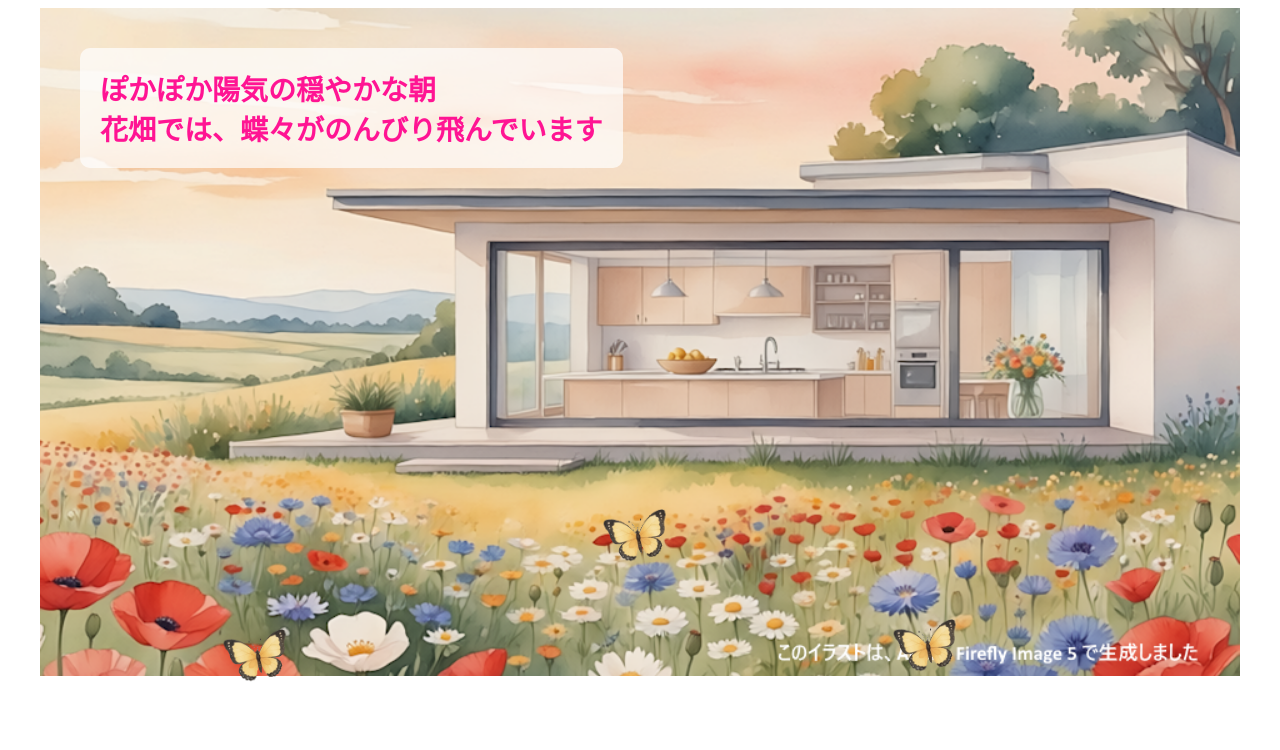
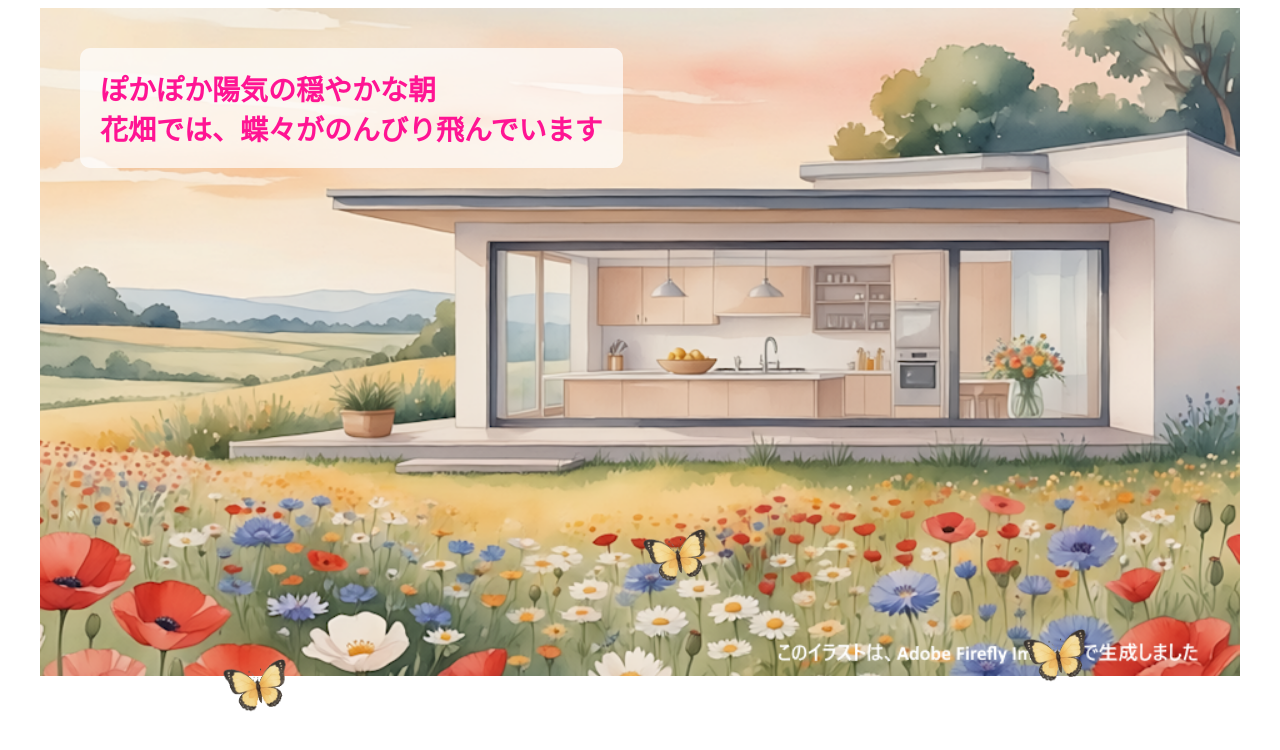
Before and after one commit to NEYMAR-JR8/neymar11, a plain HTML site: page index.html in a window 1280 px wide. Drawn offline with Linux system fonts and the light colour scheme.

Commit message:
Update index.html

```diff
--- a/index.html
+++ b/index.html
@@ -37,17 +37,17 @@
 
 .b1{
     left: 180px;
-    top: 620px;
+    top: 650px;
 }
 
 .b2{
-    left: 560px;
-    top: 500px;
+    left: 600px;
+    top: 520px;
 }
 
 .b3{
-    left: 850px;
-    top: 610px;
+    left: 980px;
+    top: 620px;
 }
 </style>
 
```
